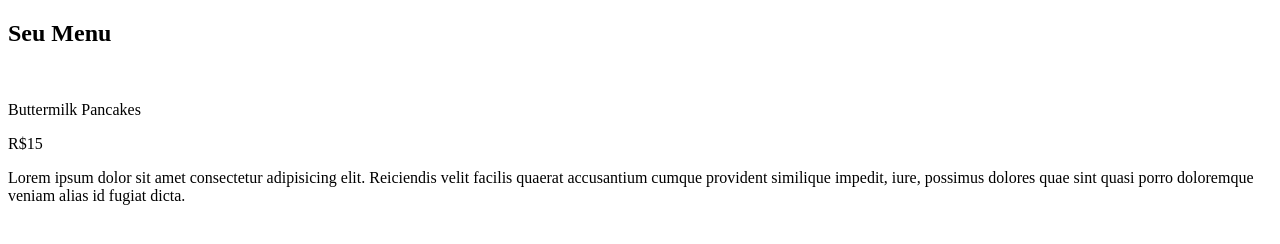
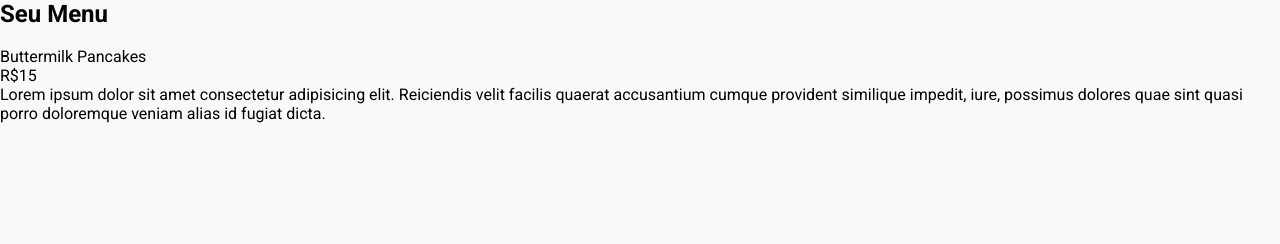
Before and after one commit to alvaroomiranda/projetoMenu, a plain HTML site: page index.html in a window 1280 px wide. Drawn offline with Linux system fonts and the light colour scheme.

Commit message:
Segundo Ocmiit

```diff
--- a/css/style.css
+++ b/css/style.css
@@ -0,0 +1,23 @@
+@import url('https://fonts.googleapis.com/css2?family=Poppins:wght@400;500;600;700&family=Roboto:wght@300;400;500;700&display=swap');
+
+*{
+    margin: 0;
+    padding: 0;
+    box-sizing: border-box;
+}
+
+html{
+    font-size: 62.5%;
+}
+
+body{
+    font-size: 1.6rem;
+    color: #000;
+}
+
+body{
+    color: #000;
+    font-size: 1.6rem;
+    font-family: 'Roboto', sans-serif;
+    background-color: #f9f9f9;
+}
--- a/index.html
+++ b/index.html
@@ -1,10 +1,10 @@
 <!DOCTYPE html>
 <html lang="en">
   <head>
-    <meta charset="UTF-8">
-    <meta http-equiv="X-UA-Compatible" content="IE=edge">
-    <link rel="stylesheet" href="./css/style.css">
-    <meta name="viewport" content="width=device-width, initial-scale=1.0">
+    <meta charset="UTF-8" />
+    <meta http-equiv="X-UA-Compatible" content="IE=edge" />
+    <link rel="stylesheet" href="./css/style.css" />
+    <meta name="viewport" content="width=device-width, initial-scale=1.0" />
     <title>Menu</title>
   </head>
   <body>
@@ -16,10 +16,11 @@
 
         <div class="button-container"></div>
       </header>
+
       <section class="menu">
         <div class="menu-items">
           <div class="item-image">
-                    <img src="./img/item-1.jpeg" alt="">
+            <img src="./img/item-1.jpeg" alt="" />
           </div>
 
           <div class="item-info">
@@ -30,12 +31,17 @@
 
             <div class="item-description">
               <p>
-                            Lorem ipsum dolor sit amet consectetur adipisicing elit. Reiciendis velit facilis quaerat accusantium cumque provident similique impedit, iure, possimus dolores quae sint quasi porro doloremque veniam alias id fugiat dicta.
+                Lorem ipsum dolor sit amet consectetur adipisicing elit.
+                Reiciendis velit facilis quaerat accusantium cumque provident
+                similique impedit, iure, possimus dolores quae sint quasi porro
+                doloremque veniam alias id fugiat dicta.
               </p>
             </div>
           </div>
         </div>
       </section>
     </main>
+
+    <script src="./js/script.js"></script>
   </body>
 </html>
```
Also changed, not shown: js/script.js (added). Lines whose indentation alone changed are shown as unchanged.
